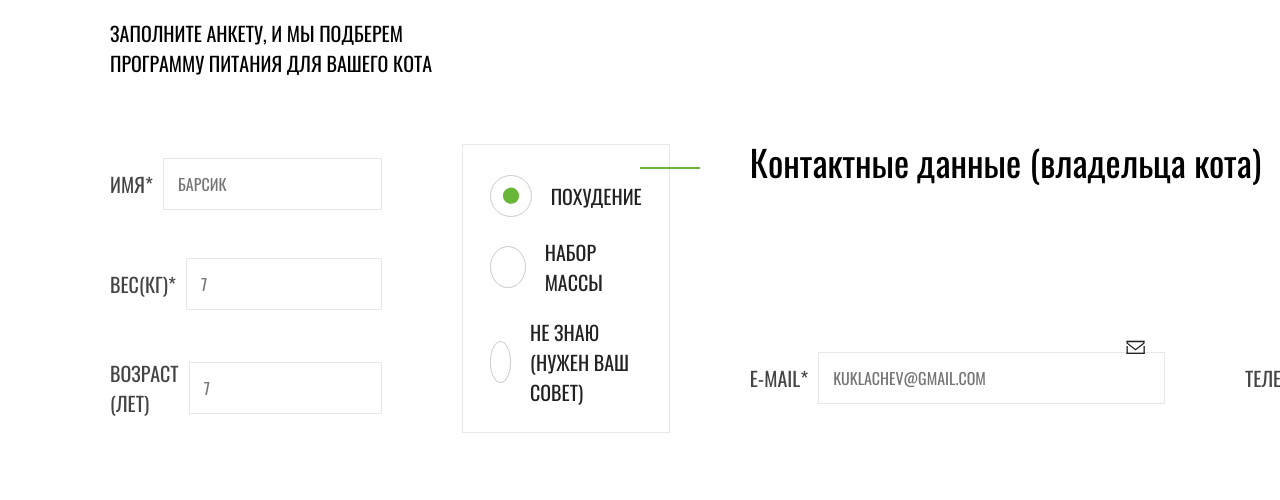
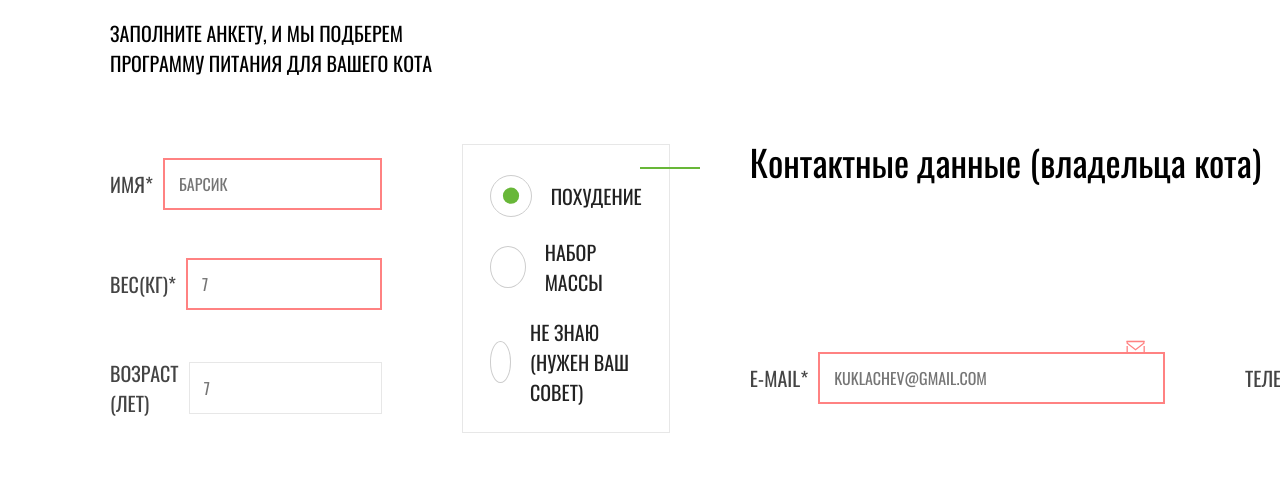
Before and after one commit to Varvaron/1787801-cat-energy-24, a website: page source/form.html in a window 1280 px wide. Shown: the part 300-800 px from the top of the page. Drawn offline with nearby package versions, Linux system fonts and the light colour scheme; files that its build step writes are made by us from their sources.

Commit message:
обязательным полям формы добавлен атрибут required

```diff
--- a/source/form.html
+++ b/source/form.html
@@ -46,11 +46,11 @@
         <fieldset class="ad-form__fieldset ad-form__fieldset--cat">
           <div class="ad-form__wrapper">
             <label class="ad-form__label" for="cat-name">Имя*</label>
-            <input class="ad-form__input" id="cat-name" name="cat-name" type="text" placeholder="Барсик">
+            <input class="ad-form__input" id="cat-name" name="cat-name" type="text" placeholder="Барсик" required>
           </div>
           <div class="ad-form__wrapper">
             <label class="ad-form__label" for="cat-weight">Вес(кг)*</label>
-          <input class="ad-form__input" id="cat-weight" name="cat-weight" type="text" placeholder="7">
+          <input class="ad-form__input" id="cat-weight" name="cat-weight" type="text" placeholder="7" required>
           </div>
           <div class="ad-form__wrapper">
             <label class="ad-form__label" for="cat-age">Возраст (лет)</label>
@@ -75,14 +75,14 @@
           <legend class="ad-form__legend ad-form__legend--contacts">Контактные данные (владельца кота)</legend>
           <div class="ad-form__wrapper ad-form__wrapper--contacts">
             <label class="ad-form__label" for="email">E-mail*</label>
-            <input class="ad-form__input" id="email" name="email" type="email" placeholder="kuklachev@gmail.com">
+            <input class="ad-form__input" id="email" name="email" type="email" placeholder="kuklachev@gmail.com" required>
               <svg class="ad-form__icon ad-form__icon--email" width="18" height="14">
                 <use xlink:href="img/common/sprite.svg#icon-email"></use>
               </svg>
           </div>
           <div class="ad-form__wrapper ad-form__wrapper--contacts">
             <label class="ad-form__label" for="tel">Телефон*</label>
-            <input class="ad-form__input" id="tel" name="tel" type="tel" placeholder="8 (960) 900-60-90">
+            <input class="ad-form__input" id="tel" name="tel" type="tel" placeholder="8 (960) 900-60-90" required>
               <svg class="ad-form__icon ad-form__icon--tel" width="20" height="20">
                 <use xlink:href="img/common/sprite.svg#icon-tel"></use>
               </svg>
```
